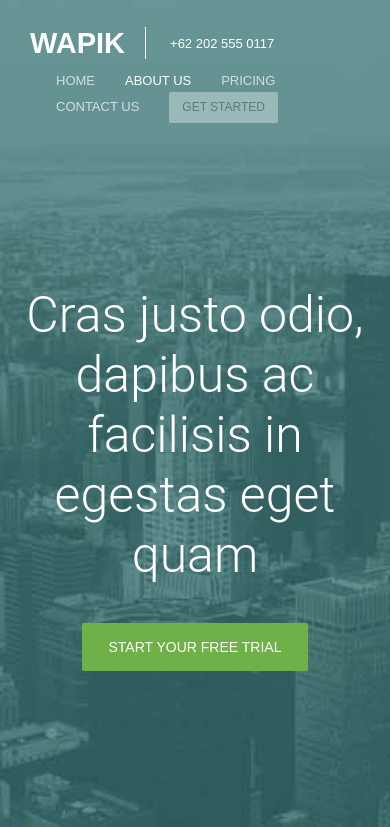
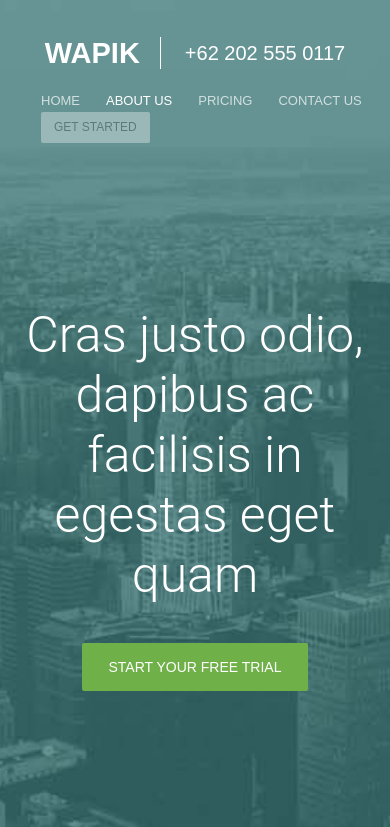
Before and after one commit to industar/wapik, a plain HTML site: page index.html in a window 390 px wide. Shown: the top 827 px of the page. Drawn offline with Linux system fonts and the light colour scheme.

Commit message:
10.03.16

```diff
--- a/_main.css
+++ b/_main.css
@@ -31,6 +31,12 @@ body textarea:required:valid {
 }
 .navbar-row {
     margin: 20px 0;
+    display: flex;
+    justify-content: space-between;
+    align-items: center;
+    flex-wrap: wrap;
+
+
 }
 
 hr {
@@ -41,6 +47,7 @@ hr {
 .center {
     text-align: center;
 }
+
 a.logo, a.phone {
     color: #ffffff;
     text-decoration: none;
@@ -70,9 +77,6 @@ a.phone {
 
 .main-nav {
     overflow: hidden;
-}
-.main-nav-menu {
-    float: right;
 }
 
 .main-nav-menu li {
--- a/_media.css
+++ b/_media.css
@@ -8,10 +8,22 @@
 /* Medium Devices, Desktops */
 @media only screen and (max-width : 992px) {
 
+    .nav-bar-left, .nav-bar-right {
+        margin: 10px auto 0;
+    }
+    a.phone {
+        font-size: 20px;
+    }
+    .main-nav-menu {
+        display: flex;
+        flex-wrap: wrap;
+        list-style: outside none none;
+    }
 }
 
 /* Small Devices, Tablets */
 @media only screen and (max-width : 768px) {
+
 
 	/*Disable Animation on Mobile Devices*/
 	.animated {
--- a/index.html
+++ b/index.html
@@ -40,12 +40,12 @@
             <header class="navbar">
                <div class="container">
                 <div class="row navbar-row">
-                    <div class="col-sm-4 ">
+                    <div class="nav-bar-left">
                         <a class="logo" href="#">Wapik</a>
                         <a class="phone"href="#">+62 202 555 0117</a>
                     </div>
 
-                            <div class="col-sm-8 navbar-header">
+                    <div class="nav-bar-right navbar-header">
                                     <nav class="main-nav">
                                         <ul class="main-nav-menu">
                                             <li><a href="">Home</a></li>
@@ -78,7 +78,7 @@
 
             <!--Начало About us-->
             <section class="about-us">
-                <div class="container">
+                <div class="container center">
                     <div class="row">
                         <div class="col-sm-12">
                             <h2>About us</h2>
```
Lines whose indentation alone changed are shown as unchanged.
